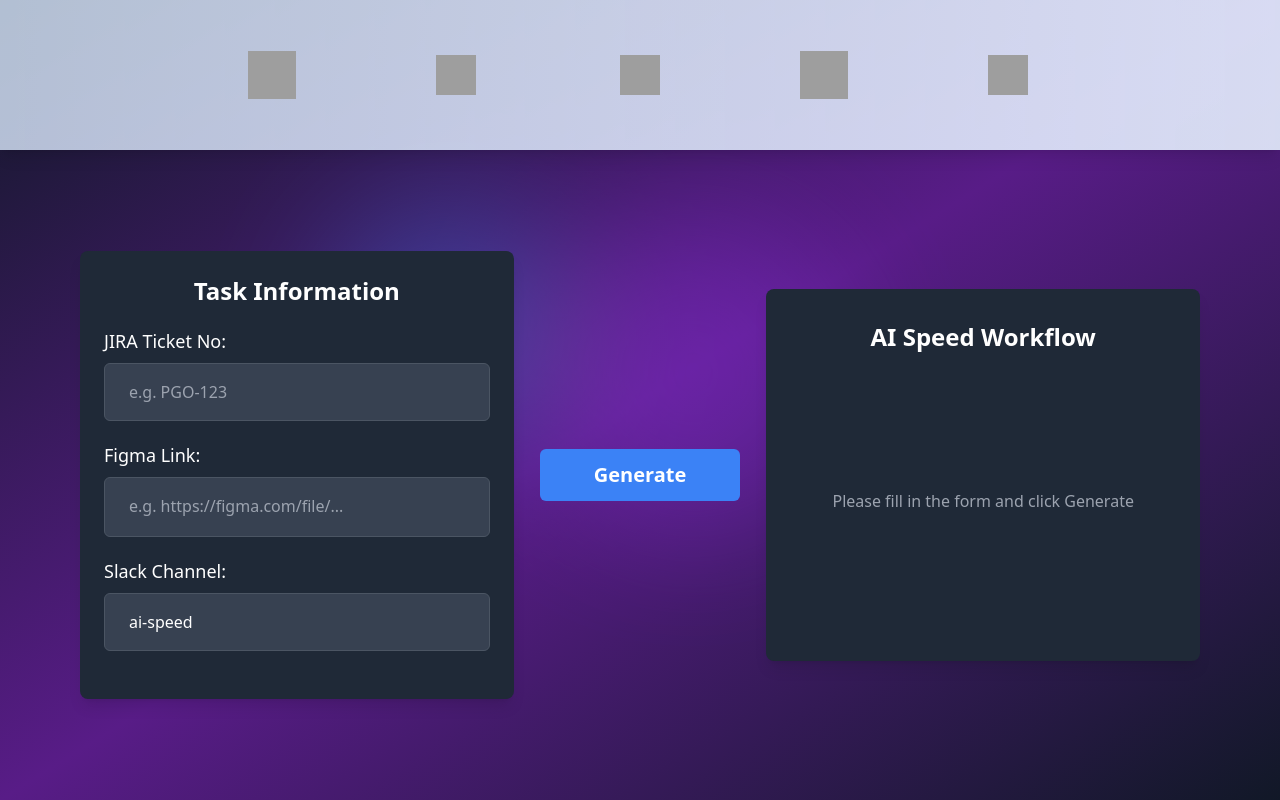
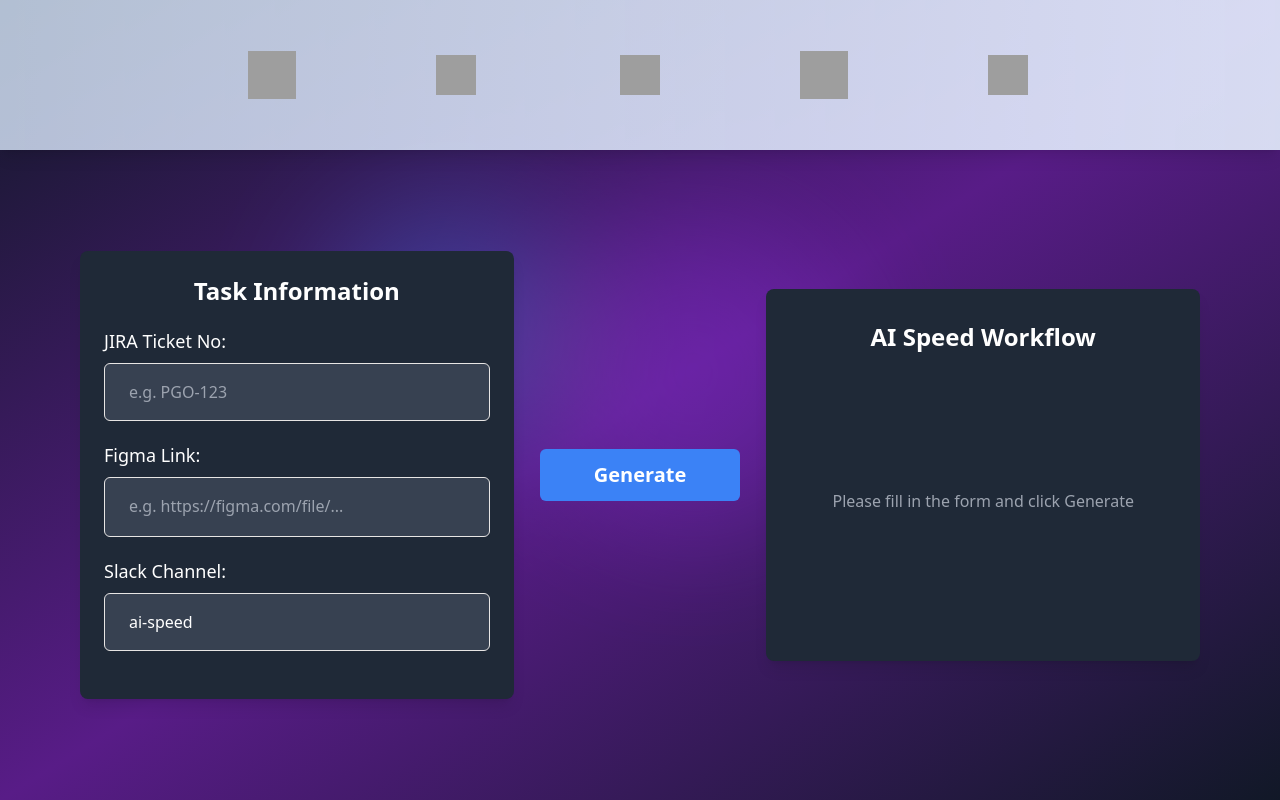
Before and after one commit to WayCao-LF/AISeepWeb_demo, a React (Vite) app: page /generator in a window 1280 px wide. Built offline with nearby package versions, Linux system fonts and the light colour scheme; grey boxes are pictures that could not be loaded.

Commit message:
fix(input): update input border color to match step cards

```diff
--- a/src/pages/GeneratorPage.tsx
+++ b/src/pages/GeneratorPage.tsx
@@ -54,7 +54,7 @@ const GeneratorPage: React.FC = () => {
                   type="text"
                   value={jiraNo}
                   onChange={(e) => setJiraNo(e.target.value)}
-                  className="w-full py-4 px-6 bg-gray-700 border border-gray-600 rounded-md text-left"
+                  className="w-full py-4 px-6 bg-gray-700 border border-border rounded-md text-left"
                   placeholder="e.g. PGO-123"
                 />
               </div>
@@ -69,7 +69,7 @@ const GeneratorPage: React.FC = () => {
                     setFigmaLink(e.target.value);
                     adjustTextareaHeight();
                   }}
-                  className="w-full py-4 px-6 bg-gray-700 border border-gray-600 rounded-md text-left"
+                  className="w-full py-4 px-6 bg-gray-700 border border-border rounded-md text-left"
                   placeholder="e.g. https://figma.com/file/..."
                   rows={1}
                   style={{ height: 'auto', minHeight: '60px', resize: 'none' }}
@@ -83,7 +83,7 @@ const GeneratorPage: React.FC = () => {
                   type="text"
                   value="ai-speed"
                   readOnly
-                  className="w-full py-4 px-6 bg-gray-700 border border-gray-600 rounded-md text-left"
+                  className="w-full py-4 px-6 bg-gray-700 border border-border rounded-md text-left"
                 />
               </div>
             </div>
```
